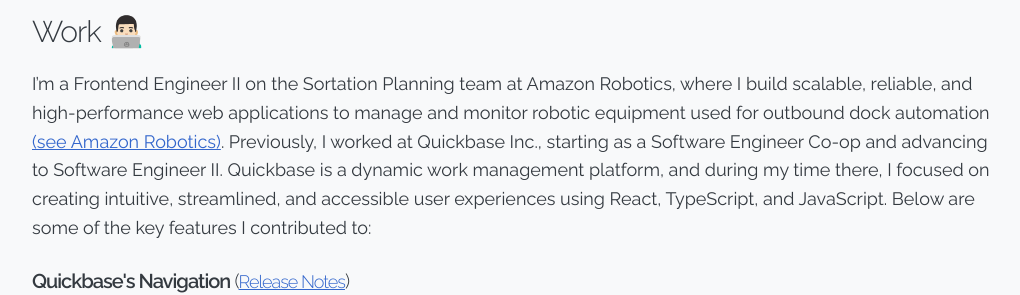
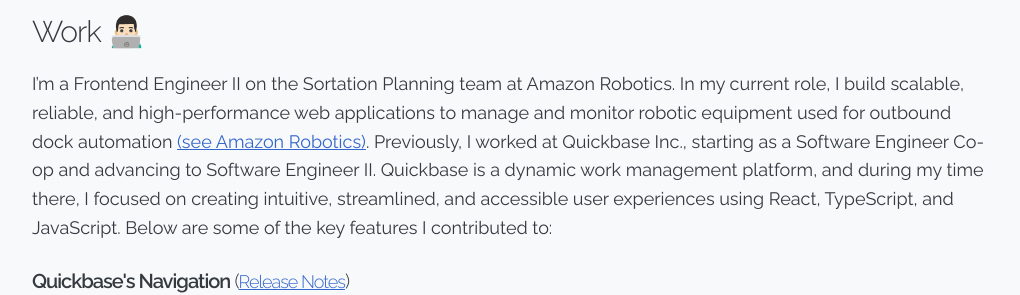
Before and after one commit to archil-l/archil.io, a React (Create React App) app: page / in a window 1280 px wide. Shown: the part 734-1029 px from the top of the page, without its empty margins (128-1148 px from the left). Built offline with nearby package versions, Linux system fonts and the light colour scheme.

Commit message:
Rephrasing work section a bit

```diff
--- a/src/contents/work.ts
+++ b/src/contents/work.ts
@@ -8,7 +8,7 @@
   aboutPartOne: {
     id: 'work.about',
     defaultMessage:
-      'I’m a Frontend Engineer II on the Sortation Planning team at Amazon Robotics, where I build scalable, reliable, and high-performance web applications to manage and monitor robotic equipment used for outbound dock automation ',
+      'I’m a Frontend Engineer II on the Sortation Planning team at Amazon Robotics. In my current role, I build scalable, reliable, and high-performance web applications to manage and monitor robotic equipment used for outbound dock automation ',
   },
   aboutPartTwo: {
     id: 'work.aboutPartTwo',
```
